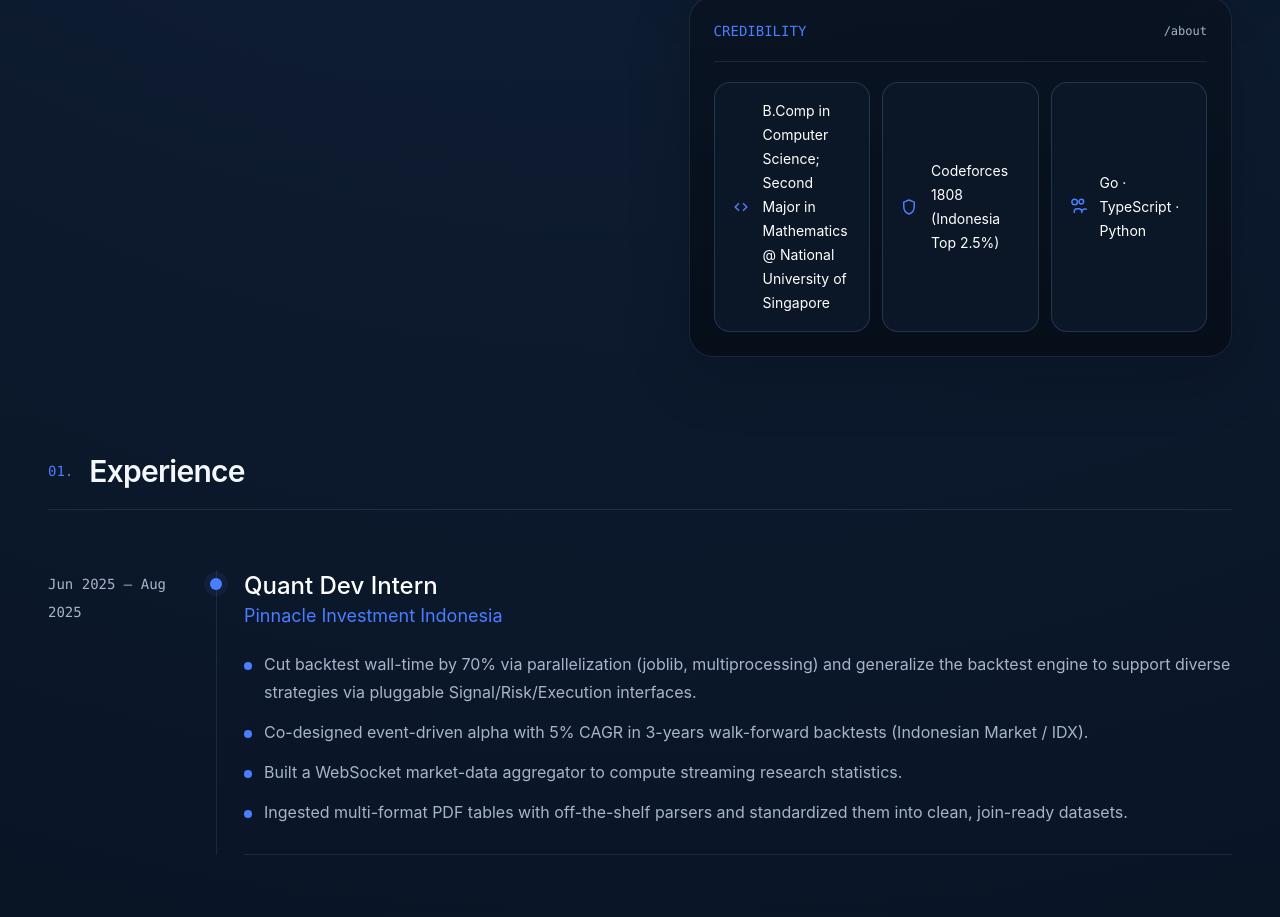
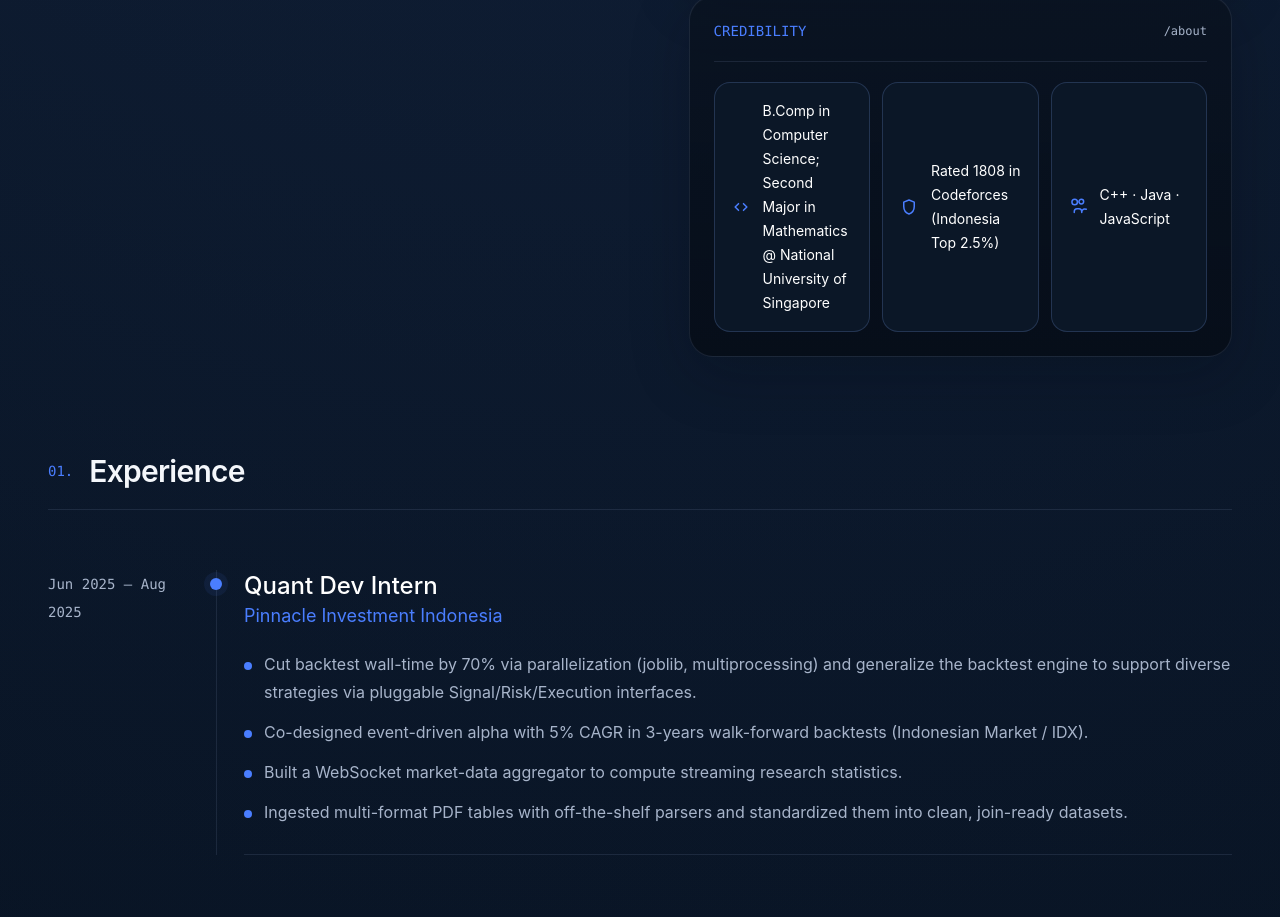
Before and after one commit to FerdiHS/ferdihs, a Next.js app: page / in a window 1280 px wide. Shown: the part 996-1913 px from the top of the page. Built offline with nearby package versions, Linux system fonts and the light colour scheme.

Commit message:
fix: tighten portfolio data helpers

```diff
--- a/app/page.tsx
+++ b/app/page.tsx
@@ -9,6 +9,7 @@ import {
 import {
   getFeaturedProjects,
   getHeroExperience,
+  getHeroHighlights,
   loadResumeData,
 } from "@/lib/profile";
 
@@ -30,20 +31,7 @@ export default function Page() {
     (heroExperience
       ? `${heroExperience.role} experience at ${heroExperience.company}, paired with ${education.degree} from ${education.institution}. Comfortable moving between quantitative research, backend systems, and automation.`
       : `${education.degree} from ${education.institution}. Comfortable moving between quantitative research, backend systems, and automation.`);
-  const configuredHighlights =
-    resumeData.homepage?.highlights?.map((highlight) => highlight.trim()).filter(Boolean) ?? [];
-  const award = awards[0];
-  const awardSummary = award
-    ? `${award.link ? `${award.text} ${award.link.label}` : award.text}${award.suffix ? ` ${award.suffix}` : ""}`.trim()
-    : "";
-  const heroHighlights =
-    configuredHighlights.length > 0
-      ? configuredHighlights.slice(0, 3)
-      : [
-          `${education.degree} @ ${education.institution}`,
-          awardSummary,
-          skills.programmingLanguages.slice(0, 3).join(" · "),
-        ].filter(Boolean);
+  const heroHighlights = getHeroHighlights(resumeData);
 
   return (
     <div className="min-h-screen text-[var(--portfolio-text)]">
--- a/lib/profile.ts
+++ b/lib/profile.ts
@@ -61,7 +61,6 @@ export type Award = {
 export type HomepageConfig = {
   headline?: string;
   summary?: string;
-  highlights?: string[];
   featuredProjects?: string[];
 };
 
@@ -91,45 +90,47 @@ export const formatPeriod = (start?: string, end?: string, current = false) => {
 };
 
 export const getHeroExperience = (experience: Experience[]) =>
-  experience.find((item) => item.current) ??
-  experience.reduce<Experience | undefined>((latest, item) => {
-    if (!latest) return item;
+  experience.find((item) => item.current) ?? experience[0];
 
-    const currentRank = Date.parse(item.end ?? item.start ?? "");
-    const latestRank = Date.parse(latest.end ?? latest.start ?? "");
+const formatAwardSummary = (award?: Award) => {
+  if (!award) return "";
 
-    return (
-      (Number.isNaN(currentRank) ? Number.NEGATIVE_INFINITY : currentRank) >
-      (Number.isNaN(latestRank) ? Number.NEGATIVE_INFINITY : latestRank)
-    )
-      ? item
-      : latest;
-  }, undefined);
+  const baseText = award.link ? `${award.text} ${award.link.label}` : award.text;
+  const suffix = award.suffix ? ` ${award.suffix}` : "";
+
+  return `${baseText}${suffix}`.trim();
+};
+
+export const getHeroHighlights = (data: ResumeData) =>
+  [
+    `${data.education.degree} @ ${data.education.institution}`,
+    formatAwardSummary(data.awards[0]),
+    data.skills.programmingLanguages.slice(0, 3).join(" · "),
+  ].filter(Boolean);
 
 export const getFeaturedProjects = (data: ResumeData) => {
   const configuredProjects =
     data.homepage?.featuredProjects?.map((name) => name.trim()).filter(Boolean) ?? [];
 
+  if (configuredProjects.length === 0) {
+    return data.projects.slice(0, 2);
+  }
+
   const byName = new Map(data.projects.map((project) => [project.name, project]));
+  const resolvedProjects = configuredProjects.map((projectName) => {
+    const project = byName.get(projectName);
+
+    if (!project) {
+      throw new Error(`Unknown featured project: ${projectName}`);
+    }
+
+    return project;
+  });
+
   const featuredProjects: Project[] = [];
   const featuredProjectNames = new Set<string>();
 
-  for (const projectName of configuredProjects) {
-    const project = byName.get(projectName);
-
-    if (!project || featuredProjectNames.has(project.name)) {
-      continue;
-    }
-
-    featuredProjects.push(project);
-    featuredProjectNames.add(project.name);
-
-    if (featuredProjects.length === 2) {
-      return featuredProjects;
-    }
-  }
-
-  for (const project of data.projects) {
+  for (const project of resolvedProjects) {
     if (featuredProjectNames.has(project.name)) {
       continue;
     }
```
Also changed, not shown: 1 other file (tests, documents, lock files or other folders).
